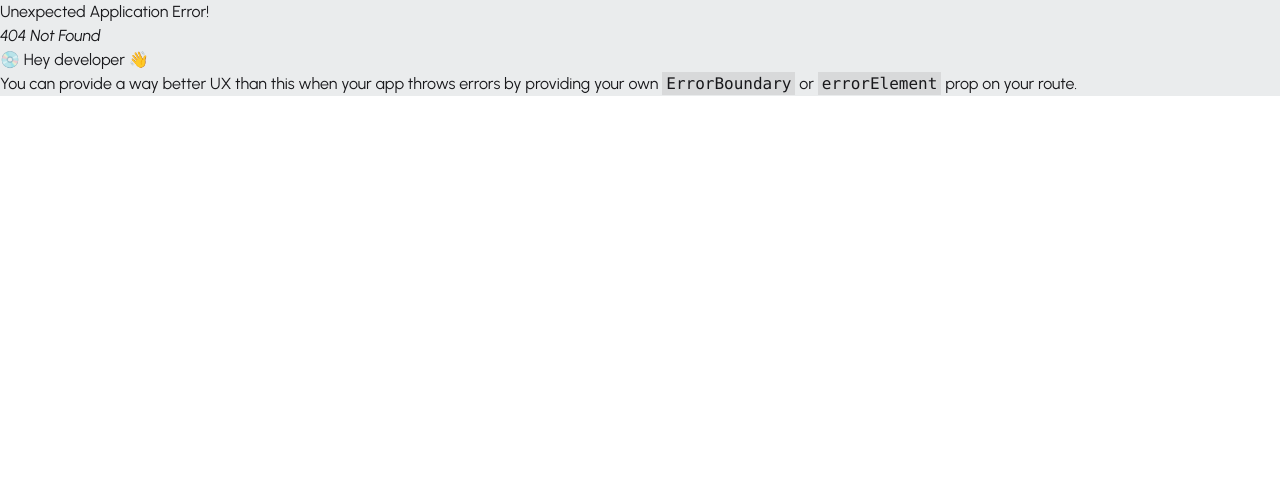
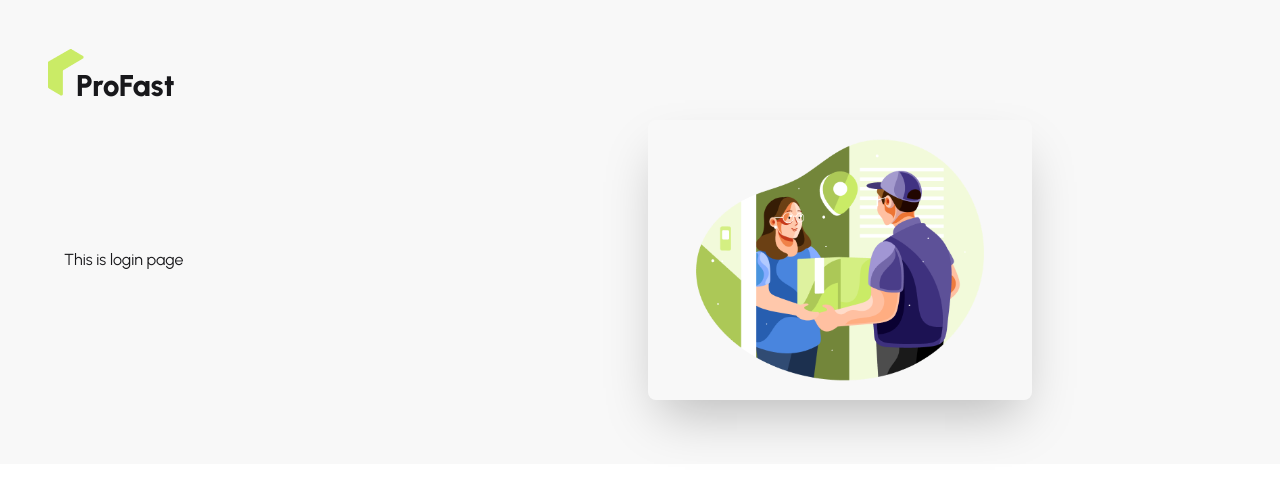
Before and after one commit to gmnayem631/zap-shift-client, a React (Vite) app: page /login in a window 1280 px wide. Before the commit this address had no page. Shown: the top 486 px of the page. Built offline with nearby package versions, Linux system fonts and the light colour scheme.

Commit message:
added authLayout, created login page, installed react-hook-form

```diff
--- a/package.json
+++ b/package.json
@@ -16,6 +16,7 @@
     "react": "^19.1.0",
     "react-dom": "^19.1.0",
     "react-fast-marquee": "^1.6.5",
+    "react-hook-form": "^7.58.1",
     "react-icons": "^5.5.0",
     "react-responsive-carousel": "^3.2.23",
     "react-router": "^7.6.2",
--- /dev/null
+++ b/src/layouts/AuthLayout.jsx
@@ -0,0 +1,22 @@
+import React from "react";
+import { Outlet } from "react-router";
+import authImage from "../assets/authImage.png";
+import ProFastLogo from "../pages/Home/shared/ProFastLogo/ProFastLogo";
+
+const AuthLayout = () => {
+  return (
+    <div className="p-12 bg-base-200 max-w-7xl mx-auto">
+      <ProFastLogo></ProFastLogo>
+      <div className="hero-content flex-col lg:flex-row-reverse">
+        <div className="flex-1">
+          <img src={authImage} className="max-w-sm rounded-lg shadow-2xl" />
+        </div>
+        <div className="flex-1">
+          <Outlet></Outlet>
+        </div>
+      </div>
+    </div>
+  );
+};
+
+export default AuthLayout;
--- /dev/null
+++ b/src/pages/Authentication/Login/Login.jsx
@@ -0,0 +1,7 @@
+import React from "react";
+
+const Login = () => {
+  return <div>This is login page</div>;
+};
+
+export default Login;
--- a/src/router/router.jsx
+++ b/src/router/router.jsx
@@ -3,6 +3,8 @@
 import App from "../App";
 import RootLayout from "../layouts/RootLayout";
 import Home from "../pages/Home/Home";
+import AuthLayout from "../layouts/AuthLayout";
+import Login from "../pages/Authentication/Login/Login";
 
 const router = createBrowserRouter([
   {
@@ -15,5 +17,15 @@
       },
     ],
   },
+  {
+    path: "/",
+    Component: AuthLayout,
+    children: [
+      {
+        path: "/login",
+        Component: Login,
+      },
+    ],
+  },
 ]);
 export default router;
```
Also changed, not shown: 1 other file (tests, documents, lock files or other folders).
